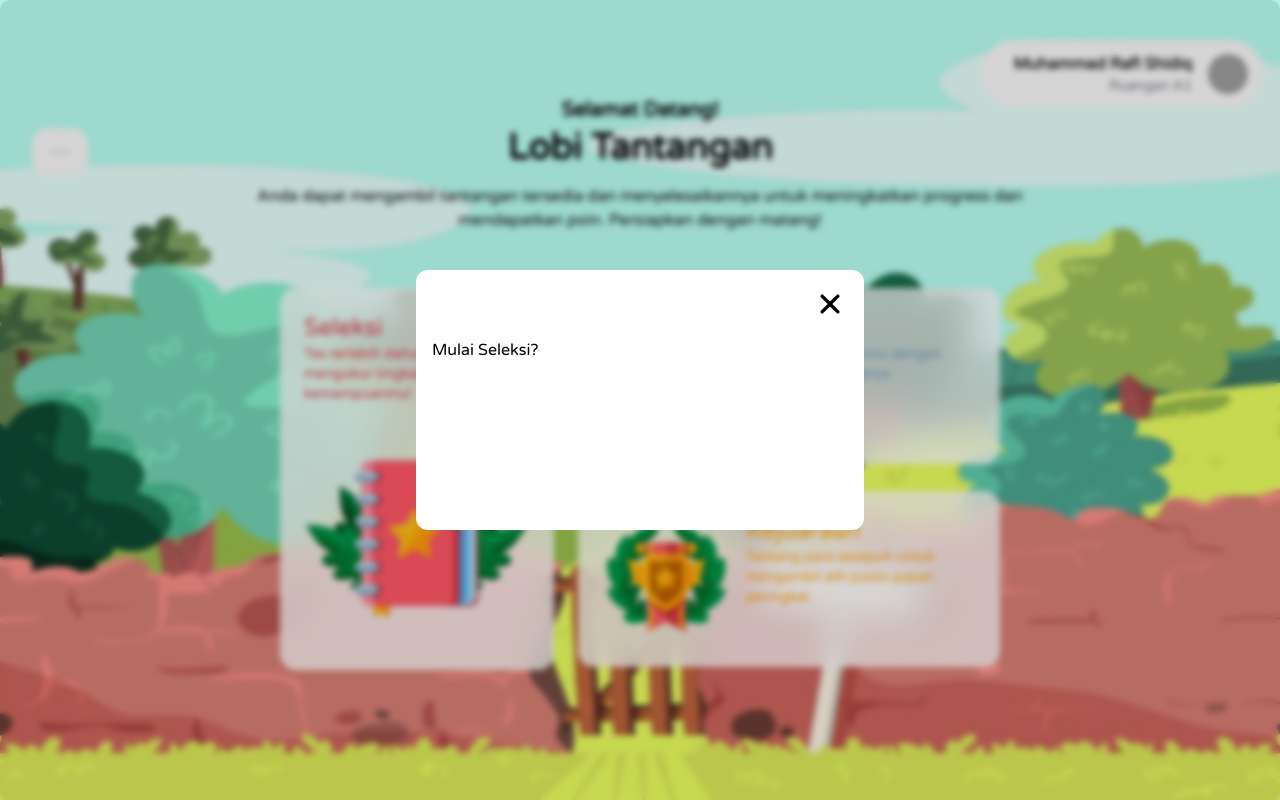
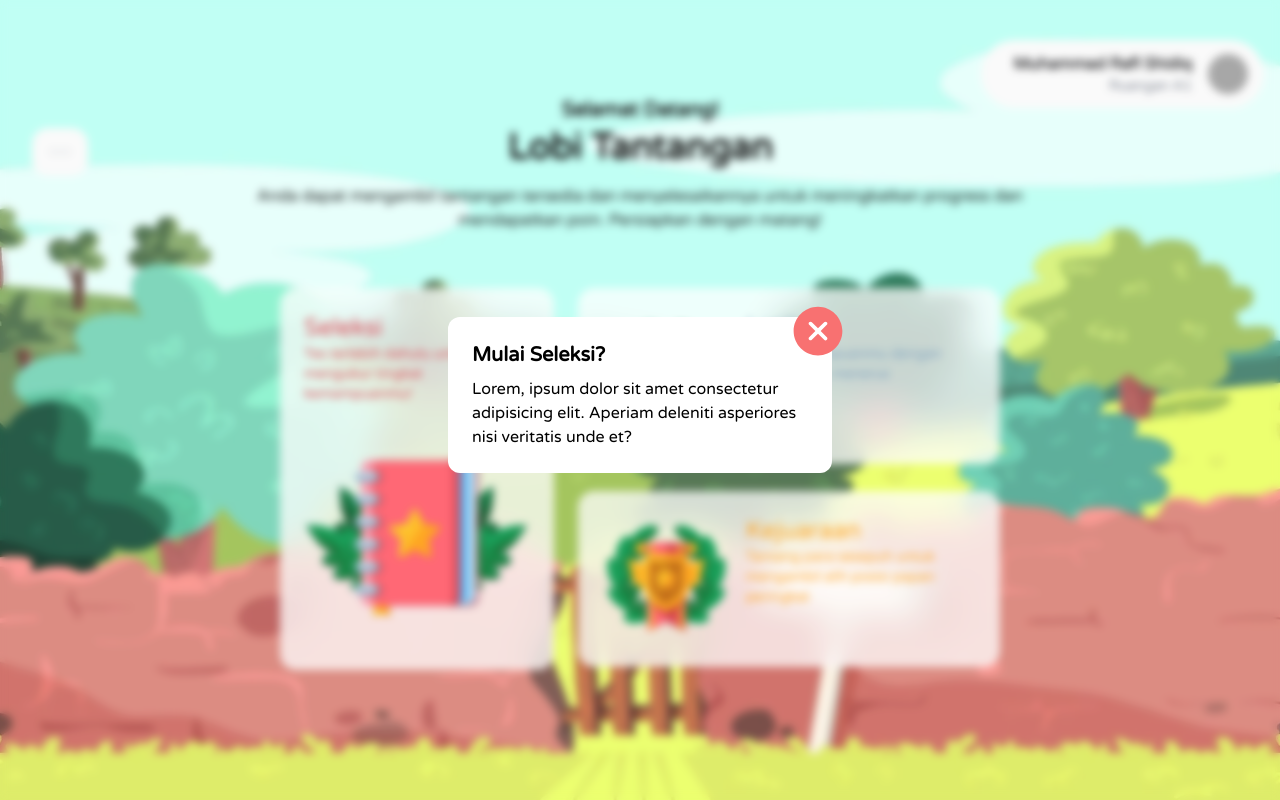
Before and after one commit to darkRihito/motionClient, a Next.js app in the folder motionclient/: page /home/challenge in a window 1280 px wide. Both pictures are taken after a click on the element 416 px from the left and 478 px from the top of the page. Built offline with nearby package versions, Linux system fonts and the light colour scheme; grey boxes are pictures that could not be loaded.

Commit message:
modal action

```diff
--- a/motionclient/src/app/home/challenge/page.jsx
+++ b/motionclient/src/app/home/challenge/page.jsx
@@ -1,22 +1,42 @@
 "use client";
-import React, {useEffect} from "react";
+import React, { useState, useEffect } from "react";
 import Image from "next/image";
 
 // Provider
-import { useModal } from "@/provider/modalprovider/modalprovider";
 import { useBackground } from "@/provider/backgroundprovider/backgroundprovider";
 
+// Icon
+import { IoIosCloseCircle } from "react-icons/io";
+
+const ModalSeleksi = ({closeModal}) => {
+  return (
+    <>
+      <div className="fixed top-0 start-0 w-screen h-screen z-20 bg-white/10 backdrop-blur-sm"></div>
+      <div className="absolute z-30 max-w-sm w-full bg-white rounded-xl p-6 top-1/2 left-1/2 transform -translate-x-1/2 -translate-y-1/2">
+        <IoIosCloseCircle
+          onClick={closeModal}
+          className="absolute -right-3 -top-3 md:-right-4 md:-top-4 cursor-pointer text-5xl md:text-6xl text-red-400"
+        />
+        <h3 className="text-xl font-semibold mb-2">Mulai Seleksi?</h3>
+        <p>Lorem, ipsum dolor sit amet consectetur adipisicing elit. Aperiam deleniti asperiores nisi veritatis unde et?</p>
+      </div>
+    </>
+  );
+};
+
 export default function page() {
-
   const { setType } = useBackground();
   useEffect(() => {
     setType("bg-bkg0");
   }, []);
 
-  const { openModal } = useModal();
+  const [modalSeleksi, setModalSeleksi] = useState(false);
+  // Toggle Modal
+  const toggleModalSeleksi = () => setModalSeleksi(!modalSeleksi);
 
   return (
     <>
+      {modalSeleksi ? <ModalSeleksi  closeModal={toggleModalSeleksi}/> : null}
       <div className="max-w-screen-md mx-auto mt-24 mb-16">
         <div
           className="animate-slideIn opacity-0"
@@ -37,13 +57,7 @@ export default function page() {
             <div
               className={`bg-white/75 backdrop-blur-lg sm:h-full h-[11rem] rounded-2xl p-6 text-xl sm:text-2xl text-white flex sm:flex-col gap-4 animate-zoom opacity-0 cursor-pointer`}
               style={{ "--delay": 0.5 + "s" }}
-              onClick={() =>
-                openModal(
-                  <div className="w-[26rem] h-44 bg-white">
-                    <div className="">Mulai Seleksi?</div>
-                  </div>
-                )
-              }
+              onClick={toggleModalSeleksi}
             >
               <div className="relative aspect-square h-full sm:h-auto sm:w-full sm:order-2">
                 <Image alt="" fill src="/assets/icon/selectionc.png" />
--- a/motionclient/src/provider/backgroundprovider/backgroundprovider.jsx
+++ b/motionclient/src/provider/backgroundprovider/backgroundprovider.jsx
@@ -10,7 +10,7 @@ export const BackgroundContext = createContext();
 // Provider component
 export const BackgroundProvider = ({ children }) => {
   const [type, setType] = useState("");
-  console.log("BackgroundState", type);
+  // console.log("BackgroundState", type);
   return (
     <BackgroundContext.Provider value={{ type, setType }}>
       <div
--- a/motionclient/src/provider/modalprovider/modalprovider.jsx
+++ b/motionclient/src/provider/modalprovider/modalprovider.jsx
@@ -11,9 +11,11 @@ const ModalContext = createContext();
 
 export function ModalProvider({ children }) {
   const [modalContent, setModalContent] = useState(null);
+  const [modalTitle, setModalTitle] = useState("");
   // Function to open the modal
-  const openModal = (content) => {
+  const openModal = (content, modalTitle) => {
     setModalContent(content);
+    setModalTitle(modalTitle);
   };
   // Function to close the modal
   const closeModal = () => {
@@ -29,13 +31,14 @@ export function ModalProvider({ children }) {
           ></div>
           <div className="z-20 fixed top-0 left-0 h-screen w-screen flex justify-center items-center px-2">
             <div className="rounded-xl p-4 relative bg-white">
-              <div className="relative w-fit flex justify-end">
+              <div className="relative w-fit flex justify-between items-center">
+                <h3 className="text-xl font-semibold">{modalTitle}</h3>
                 <IoClose
                   onClick={closeModal}
                   className="relative cursor-pointer text-4xl md:text-5xl"
                 />
               </div>
-              <div className="relative mt-4">{modalContent}</div>
+              <div className="relative mt-1 p-2">{modalContent}</div>
             </div>
           </div>
         </>
```
